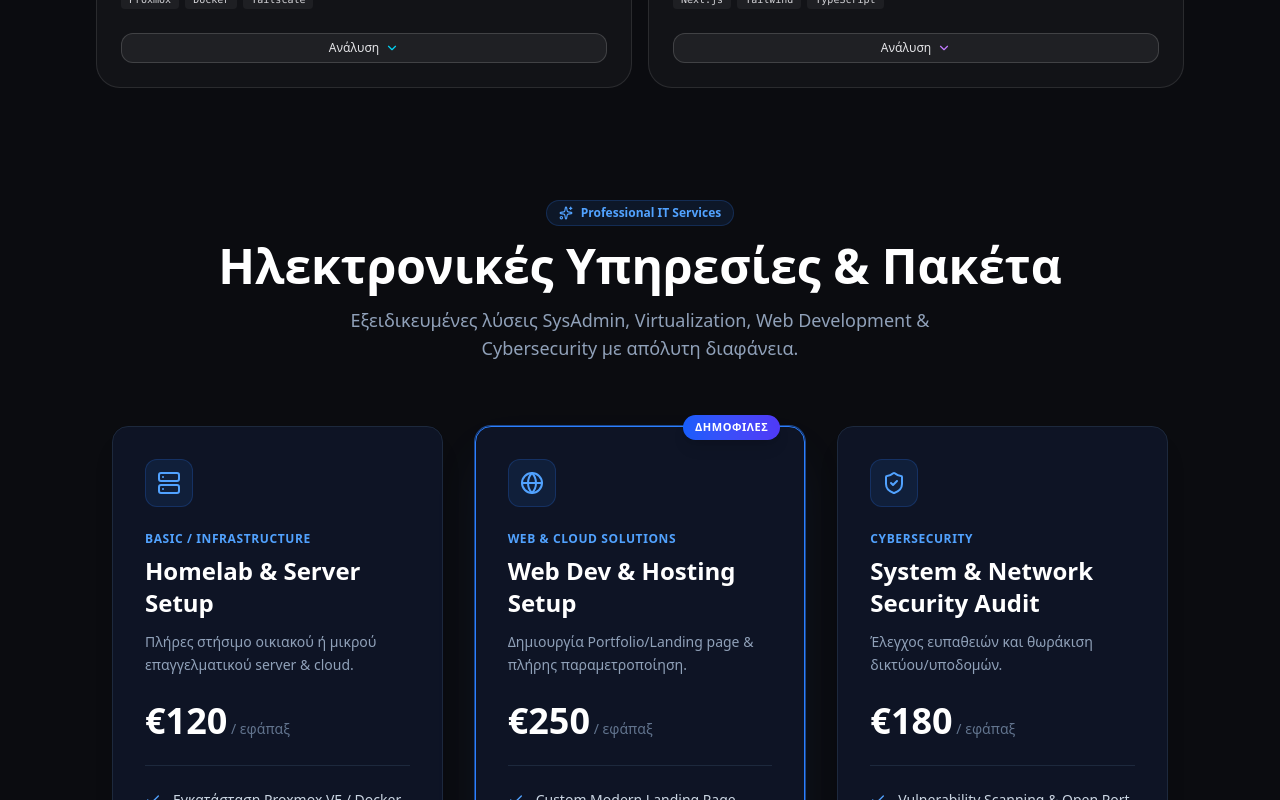
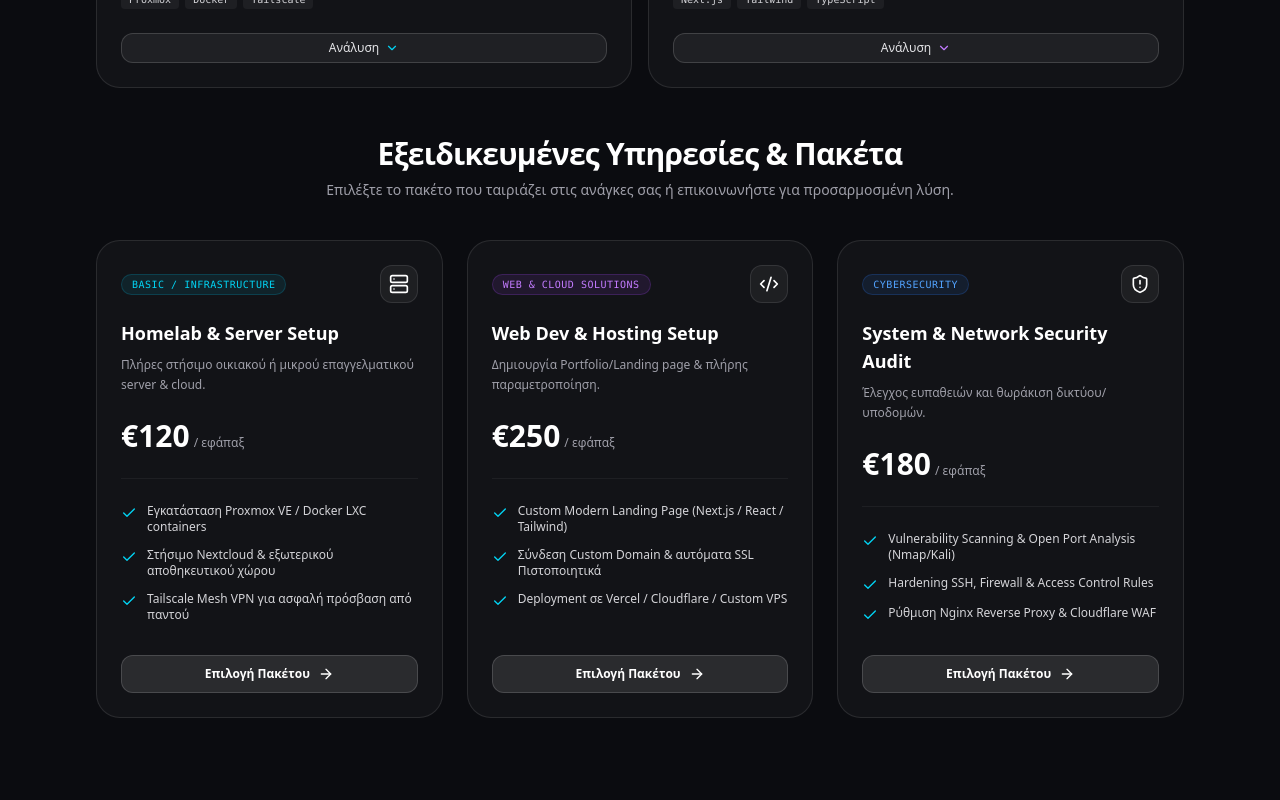
Before and after one commit to miltos12222/my-portfolio, a Next.js app: page / in a window 1280 px wide. Shown: the part 1480-2280 px from the top of the page. Built offline with nearby package versions, Linux system fonts and the light colour scheme.

Commit message:
Fix form submit using direct mailto

```diff
--- a/components/ServicesSection.tsx
+++ b/components/ServicesSection.tsx
@@ -1,133 +1,118 @@
-'use client';
+"use client";
 
-import { useState } from 'react';
-import { motion, AnimatePresence } from 'framer-motion';
-import { Server, Globe, ShieldCheck, Check, Send, X, Sparkles } from 'lucide-react';
+import { useState } from "react";
+import { motion, AnimatePresence } from "framer-motion";
+import { Server, Code2, ShieldAlert, Check, X, ArrowRight } from "lucide-react";
 
-interface ServicePackage {
+interface Service {
     id: string;
     badge: string;
+    badgeColor: string;
     title: string;
     price: string;
+    period: string;
     description: string;
-    popular?: boolean;
+    features: string[];
     icon: any;
-    features: string[];
 }
 
-const services: ServicePackage[] = [
+const services: Service[] = [
     {
-        id: 'homelab',
-        badge: 'Basic / Infrastructure',
-        title: 'Homelab & Server Setup',
-        price: '€120',
-        description: 'Πλήρες στήσιμο οικιακού ή μικρού επαγγελματικού server & cloud.',
+        id: "homelab",
+        badge: "BASIC / INFRASTRUCTURE",
+        badgeColor: "bg-cyan-500/10 border-cyan-500/20 text-cyan-400",
+        title: "Homelab & Server Setup",
+        price: "€120",
+        period: "εφάπαξ",
+        description: "Πλήρες στήσιμο οικιακού ή μικρού επαγγελματικού server & cloud.",
+        features: [
+            "Εγκατάσταση Proxmox VE / Docker LXC containers",
+            "Στήσιμο Nextcloud & εξωτερικού αποθηκευτικού χώρου",
+            "Tailscale Mesh VPN για ασφαλή πρόσβαση από παντού",
+        ],
         icon: Server,
-        features: [
-            'Εγκατάσταση Proxmox VE / Docker LXC containers',
-            'Στήσιμο Nextcloud & εξωτερικού αποθηκευτικού χώρου',
-            'Tailscale Mesh VPN για ασφαλή πρόσβαση από παντού',
-            'Βασικές ρυθμίσεις Firewall, Fail2ban & Security Hardening'
-        ]
     },
     {
-        id: 'webdev',
-        badge: 'Web & Cloud Solutions',
-        title: 'Web Dev & Hosting Setup',
-        price: '€250',
-        popular: true,
-        description: 'Δημιουργία Portfolio/Landing page & πλήρης παραμετροποίηση.',
-        icon: Globe,
+        id: "webdev",
+        badge: "WEB & CLOUD SOLUTIONS",
+        badgeColor: "bg-purple-500/10 border-purple-500/20 text-purple-400",
+        title: "Web Dev & Hosting Setup",
+        price: "€250",
+        period: "εφάπαξ",
+        description: "Δημιουργία Portfolio/Landing page & πλήρης παραμετροποίηση.",
         features: [
-            'Custom Modern Landing Page (Next.js / React / Tailwind)',
-            'Σύνδεση Custom Domain & αυτόματα SSL Πιστοποιητικά',
-            'Deployment σε Vercel / Cloudflare / Custom VPS',
-            'Βέλτιστη ταχύτητα, SEO Optimization & Mobile Responsiveness'
-        ]
+            "Custom Modern Landing Page (Next.js / React / Tailwind)",
+            "Σύνδεση Custom Domain & αυτόματα SSL Πιστοποιητικά",
+            "Deployment σε Vercel / Cloudflare / Custom VPS",
+        ],
+        icon: Code2,
     },
     {
-        id: 'security',
-        badge: 'Cybersecurity',
-        title: 'System & Network Security Audit',
-        price: '€180',
-        description: 'Έλεγχος ευπαθειών και θωράκιση δικτύου/υποδομών.',
-        icon: ShieldCheck,
+        id: "security",
+        badge: "CYBERSECURITY",
+        badgeColor: "bg-blue-500/10 border-blue-500/20 text-blue-400",
+        title: "System & Network Security Audit",
+        price: "€180",
+        period: "εφάπαξ",
+        description: "Έλεγχος ευπαθειών και θωράκιση δικτύου/υποδομών.",
         features: [
-            'Vulnerability Scanning & Open Port Analysis (Nmap/Kali)',
-            'Hardening SSH, Firewall & Access Control Rules',
-            'Ρύθμιση Nginx Reverse Proxy & Cloudflare WAF',
-            'Αναλυτικό PDF Report με ευρήματα & οδηγίες θωράκισης'
-        ]
-    }
+            "Vulnerability Scanning & Open Port Analysis (Nmap/Kali)",
+            "Hardening SSH, Firewall & Access Control Rules",
+            "Ρύθμιση Nginx Reverse Proxy & Cloudflare WAF",
+        ],
+        icon: ShieldAlert,
+    },
 ];
 
 export default function ServicesSection() {
-    const [selectedService, setSelectedService] = useState<ServicePackage | null>(null);
-    const [isModalOpen, setIsModalOpen] = useState(false);
-
-    const handleOpenModal = (service: ServicePackage) => {
-        setSelectedService(service);
-        setIsModalOpen(true);
-    };
-
-    const handleCloseModal = () => {
-        setIsModalOpen(false);
-    };
+    const [selectedService, setSelectedService] = useState<Service | null>(null);
 
     return (
-        <section id="services" className="py-20 px-4 max-w-7xl mx-auto relative">
-            {/* SECTION HEADER */}
-            <div className="text-center mb-16">
-                <div className="inline-flex items-center gap-2 px-3 py-1 rounded-full bg-blue-500/10 border border-blue-500/20 text-blue-400 text-xs font-semibold mb-4">
-                    <Sparkles className="w-3.5 h-3.5" />
-                    <span>Professional IT Services</span>
-                </div>
-                <h2 className="text-3xl md:text-5xl font-extrabold text-white mb-4">
-                    Ηλεκτρονικές Υπηρεσίες & Πακέτα
+        <section id="services" className="space-y-6 my-12">
+            <div className="text-center max-w-2xl mx-auto mb-10">
+                <h2 className="text-2xl sm:text-3xl font-bold text-white tracking-tight mb-2">
+                    Εξειδικευμένες Υπηρεσίες & Πακέτα
                 </h2>
-                <p className="text-slate-400 max-w-2xl mx-auto text-base md:text-lg">
-                    Εξειδικευμένες λύσεις SysAdmin, Virtualization, Web Development & Cybersecurity με απόλυτη διαφάνεια.
+                <p className="text-xs sm:text-sm text-zinc-400">
+                    Επιλέξτε το πακέτο που ταιριάζει στις ανάγκες σας ή επικοινωνήστε για προσαρμοσμένη λύση.
                 </p>
             </div>
 
-            {/* CARDS GRID */}
-            <div className="grid grid-cols-1 md:grid-cols-3 gap-8">
+            {/* Grid Πακέτων */}
+            <div className="grid grid-cols-1 md:grid-cols-3 gap-6">
                 {services.map((service) => {
-                    const Icon = service.icon;
+                    const IconComponent = service.icon;
                     return (
                         <div
                             key={service.id}
-                            className={`relative rounded-2xl bg-slate-900/80 border p-8 flex flex-col justify-between backdrop-blur-sm transition-all duration-300 hover:-translate-y-1 ${service.popular
-                                ? 'border-blue-500 shadow-2xl shadow-blue-500/10 ring-1 ring-blue-500/50'
-                                : 'border-slate-800 hover:border-slate-700 shadow-xl'
-                                }`}
+                            className="rounded-3xl bg-white/[0.03] border border-white/10 p-6 flex flex-col justify-between relative overflow-hidden group hover:border-white/20 transition-all duration-300"
                         >
-                            {service.popular && (
-                                <div className="absolute -top-3 right-6 bg-gradient-to-r from-blue-600 to-indigo-600 text-white text-[11px] font-bold px-3 py-1 rounded-full uppercase tracking-wider shadow-lg">
-                                    Δημοφιλες
-                                </div>
-                            )}
-
                             <div>
-                                <div className="w-12 h-12 rounded-xl bg-blue-500/10 border border-blue-500/20 flex items-center justify-center text-blue-400 mb-6">
-                                    <Icon className="w-6 h-6" />
+                                <div className="flex items-center justify-between mb-4">
+                                    <span
+                                        className={`inline-flex items-center px-2.5 py-0.5 rounded-full border text-[10px] font-mono tracking-wider ${service.badgeColor}`}
+                                    >
+                                        {service.badge}
+                                    </span>
+                                    <div className="p-2 rounded-xl bg-white/5 border border-white/10 text-white">
+                                        <IconComponent className="w-5 h-5" />
+                                    </div>
                                 </div>
 
-                                <div className="text-xs font-semibold text-blue-400 uppercase tracking-wider mb-2">
-                                    {service.badge}
-                                </div>
-                                <h3 className="text-2xl font-bold text-white mb-3">{service.title}</h3>
-                                <p className="text-slate-400 text-sm mb-6 leading-relaxed">{service.description}</p>
+                                <h3 className="text-lg font-bold text-white mb-2">{service.title}</h3>
+                                <p className="text-xs text-zinc-400 mb-6 leading-relaxed">
+                                    {service.description}
+                                </p>
 
-                                <div className="mb-6 pb-6 border-b border-slate-800">
-                                    <span className="text-4xl font-extrabold text-white">{service.price}</span>
-                                    <span className="text-slate-500 text-sm font-medium"> / εφάπαξ</span>
+                                <div className="flex items-baseline gap-1 mb-6">
+                                    <span className="text-3xl font-extrabold text-white">{service.price}</span>
+                                    <span className="text-xs text-zinc-400">/ {service.period}</span>
                                 </div>
 
-                                <ul className="space-y-3 mb-8">
+                                <ul className="space-y-3 mb-8 border-t border-white/5 pt-6">
                                     {service.features.map((feature, idx) => (
-                                        <li key={idx} className="flex items-start gap-3 text-sm text-slate-300">
-                                            <Check className="w-4 h-4 text-blue-400 shrink-0 mt-0.5" />
+                                        <li key={idx} className="flex items-start gap-2.5 text-xs text-zinc-300">
+                                            <Check className="w-4 h-4 text-cyan-400 shrink-0 mt-0.5" />
                                             <span>{feature}</span>
                                         </li>
                                     ))}
@@ -135,65 +120,77 @@ export default function ServicesSection() {
                             </div>
 
                             <button
-                                onClick={() => handleOpenModal(service)}
-                                className={`w-full py-3.5 px-4 rounded-xl font-medium text-sm transition-all flex items-center justify-center gap-2 ${service.popular
-                                    ? 'bg-blue-600 hover:bg-blue-500 text-white shadow-lg shadow-blue-600/30'
-                                    : 'bg-slate-800 hover:bg-slate-700 text-white border border-slate-700'
-                                    }`}
+                                onClick={() => setSelectedService(service)}
+                                className="w-full py-2.5 px-4 rounded-xl bg-white/10 hover:bg-white/20 border border-white/15 text-xs font-semibold text-white transition-all flex items-center justify-center gap-2 group-hover:bg-cyan-500 group-hover:text-black group-hover:border-cyan-400"
                             >
-                                <span>Επιλογή & Παραγγελία</span>
-                                <Send className="w-4 h-4" />
+                                <span>Επιλογή Πακέτου</span>
+                                <ArrowRight className="w-4 h-4" />
                             </button>
                         </div>
                     );
                 })}
             </div>
 
-            {/* MODAL FORM */}
+            {/* Modal Φόρμας Παραγγελίας */}
             <AnimatePresence>
-                {isModalOpen && selectedService && (
-                    <div className="fixed inset-0 z-50 flex items-center justify-center p-4 bg-black/70 backdrop-blur-sm">
+                {selectedService && (
+                    <div className="fixed inset-0 z-50 flex items-center justify-center p-4 bg-black/80 backdrop-blur-sm">
                         <motion.div
                             initial={{ opacity: 0, scale: 0.95 }}
                             animate={{ opacity: 1, scale: 1 }}
                             exit={{ opacity: 0, scale: 0.95 }}
-                            className="relative w-full max-w-lg bg-slate-900 border border-slate-800 rounded-2xl p-6 md:p-8 shadow-2xl overflow-hidden"
+                            className="relative w-full max-w-lg rounded-3xl bg-[#12141c] border border-white/15 p-6 sm:p-8 shadow-2xl"
                         >
+                            {/* Κουμπί Κλεισίματος */}
                             <button
-                                onClick={handleCloseModal}
-                                className="absolute top-4 right-4 text-slate-400 hover:text-white p-1 rounded-lg hover:bg-slate-800 transition-colors"
+                                onClick={() => setSelectedService(null)}
+                                className="absolute top-5 right-5 p-2 rounded-full bg-white/5 hover:bg-white/10 text-zinc-400 hover:text-white transition-all"
                             >
                                 <X className="w-5 h-5" />
                             </button>
 
                             <div className="mb-6">
-                                <span className="text-xs font-semibold text-blue-400 uppercase tracking-wider">
-                                    Αίτημα Παραγγελίας
+                                <span className="text-[10px] font-mono uppercase tracking-wider text-cyan-400 block mb-1">
+                                    ΑΙΤΗΜΑ ΠΑΡΑΓΓΕΛΙΑΣ
                                 </span>
-                                <h3 className="text-xl font-bold text-white mt-1">
+                                <h3 className="text-xl font-bold text-white">
                                     {selectedService.title} ({selectedService.price})
                                 </h3>
                             </div>
 
-                            <form action="https://formspree.io/f/YOUR_FORM_ID" method="POST" className="space-y-4">
-                                <input type="hidden" name="service" value={selectedService.title} />
-                                <input type="hidden" name="price" value={selectedService.price} />
+                            <form
+                                onSubmit={(e) => {
+                                    e.preventDefault();
+                                    const formData = new FormData(e.currentTarget);
+                                    const name = formData.get("name");
+                                    const email = formData.get("email");
+                                    const message = formData.get("message");
 
+                                    const subject = encodeURIComponent(`Αίτημα Παραγγελίας: ${selectedService.title}`);
+                                    const body = encodeURIComponent(
+                                        `Ονοματεπώνυμο: ${name}\nEmail Επικοινωνίας: ${email}\nΠακέτο: ${selectedService.title} (${selectedService.price})\n\nΛεπτομέρειες / Σημειώσεις:\n${message}`
+                                    );
+
+                                    window.location.href = `mailto:elanaspww@gmail.com?subject=${subject}&body=${body}`;
+                                    setSelectedService(null);
+                                }}
+                                className="space-y-4"
+                            >
                                 <div>
-                                    <label className="block text-xs font-semibold text-slate-400 uppercase mb-1">
+                                    <label className="block text-xs font-mono text-zinc-400 mb-1.5 uppercase">
                                         Ονοματεπώνυμο
                                     </label>
                                     <input
                                         type="text"
                                         name="name"
                                         required
-                                        placeholder="Γιάννης Παπαδόπουλος"
-                                        className="w-full bg-slate-950 border border-slate-800 rounded-xl px-4 py-3 text-white focus:border-blue-500 focus:outline-none text-sm"
+                                        placeholder="π.χ. Μίλτος Παπαγεωργίου"
+                                        className="w-full px-4 py-2.5 rounded-xl bg-white/[0.05] border border-white/10 text-sm text-white placeholder:text-zinc-600 focus:outline-none focus:border-cyan-500 transition-all"
                                     />
                                 </div>
 
                                 <div>
-                                    <label className="block text-xs font-semibold text-slate-400 uppercase mb-1">
+                                    <label className="block text-xs font-mono text-zinc-400 mb-1.5 uppercase">
                                         Email Επικοινωνίας
                                     </label>
                                     <input
@@ -201,32 +198,34 @@ export default function ServicesSection() {
                                         name="email"
                                         required
                                         placeholder="name@example.com"
-                                        className="w-full bg-slate-950 border border-slate-800 rounded-xl px-4 py-3 text-white focus:border-blue-500 focus:outline-none text-sm"
+                                        className="w-full px-4 py-2.5 rounded-xl bg-white/[0.05] border border-white/10 text-sm text-white placeholder:text-zinc-600 focus:outline-none focus:border-cyan-500 transition-all"
                                     />
                                 </div>
 
                                 <div>
-                                    <label className="block text-xs font-semibold text-slate-400 uppercase mb-1">
+                                    <label className="block text-xs font-mono text-zinc-400 mb-1.5 uppercase">
                                         Λεπτομέρειες / Σημειώσεις
                                     </label>
                                     <textarea
                                         name="message"
                                         rows={3}
-                                        placeholder="Περιγράψτε εν συντομία τι θέλετε να υλοποιήσουμε..."
-                                        className="w-full bg-slate-950 border border-slate-800 rounded-xl px-4 py-3 text-white focus:border-blue-500 focus:outline-none text-sm"
+                                        placeholder="Περιγράψτε τι ακριβώς χρειάζεστε..."
+                                        className="w-full px-4 py-2.5 rounded-xl bg-white/[0.05] border border-white/10 text-sm text-white placeholder:text-zinc-600 focus:outline-none focus:border-cyan-500 transition-all resize-none"
                                     ></textarea>
                                 </div>
 
-                                <p className="text-[11px] text-slate-500">
-                                    * Με την αποστολή, θα επικοινωνήσω μαζί σας στο email σας για επιβεβαίωση και στοιχεία πληρωμής (PayPal / Τραπεζική κατάθεση).
+                                <p className="text-[11px] text-zinc-500 pt-1">
+                                    * Πατώντας «Αποστολή Αιτήματος» θα ανοίξει η εφαρμογή email σας για να στείλετε το αίτημα απευθείας στο email μου.
                                 </p>
 
-                                <button
-                                    type="submit"
-                                    className="w-full py-3.5 bg-blue-600 hover:bg-blue-500 text-white font-bold rounded-xl transition-all shadow-lg shadow-blue-600/30 text-sm"
-                                >
-                                    Αποστολή Αιτήματος
-                                </button>
+                                <div className="pt-2">
+                                    <button
+                                        type="submit"
+                                        className="w-full py-3 px-4 rounded-xl bg-cyan-500 hover:bg-cyan-400 text-black font-bold text-sm transition-all"
+                                    >
+                                        Αποστολή Αιτήματος
+                                    </button>
+                                </div>
                             </form>
                         </motion.div>
                     </div>
```
